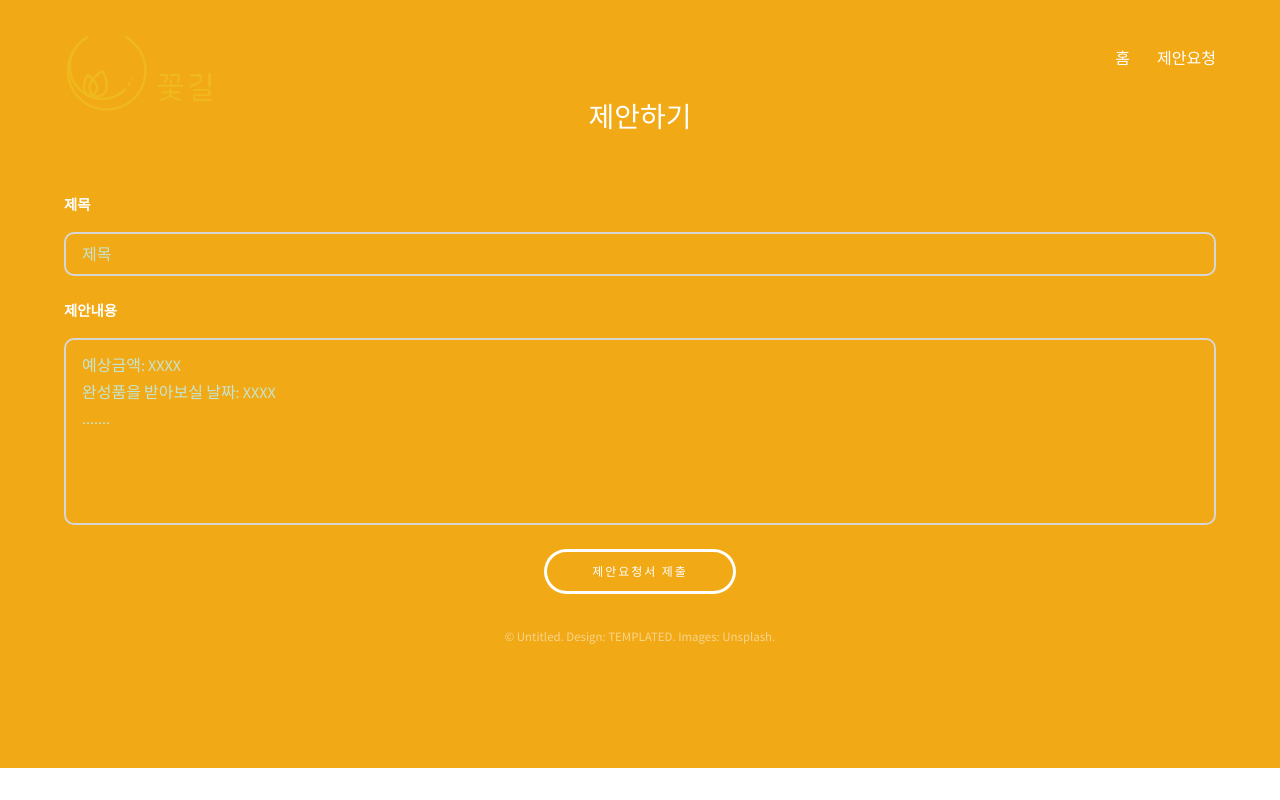
After one commit to Saebyeol98/flowerRoad, a Django app: template board/templates/board/suggest.html in a window 1280 px wide. The commit adds this page. Run offline with Django 3.2, Linux system fonts and the light colour scheme; the template is opened without the code that fills it, so the values that code supplies are empty; some libraries are stand-ins or nearby versions.

Commit message:
Added Suggest Page

```diff
--- /dev/null
+++ b/board/templates/board/suggest.html
@@ -0,0 +1,54 @@
+{% load static %}
+
+<!DOCTYPE html>
+
+<html lang="ko">
+
+<head>
+    <title>소담</title>
+    <meta charset="utf-8" />
+    <meta name="viewport" content="width=device-width, initial-scale=1" />
+    <link rel="stylesheet" href="{% static 'css/main.css' %}" />
+</head>
+
+<body>
+    <!-- Header -->
+    <header id="header">
+            <div class="inner">
+                <a href="{% url 'members:main' %}" class="logo"><img src="/static/image/logo2.png"></a>
+                <nav id="nav">
+                    <a href="{% url 'members:main' %}">홈</a>
+                    <a href="{% url 'board:suggest' %}">제안요청</a>
+                </nav>
+                <a href="#navPanel" class="navPanelToggle"><span class="fa fa-bars"></span></a>
+            </div>
+        </header>
+
+    <footer id="footer">
+        <div class="inner">
+
+            <h3>제안하기</h3>
+
+            <form action="#" method="post">
+                {% csrf_token %}
+                <div class="field  first">
+                    <label for="name">제목</label>
+                    <input name="name" id="name" type="text" placeholder="제목">
+                </div>
+                <div class="field">
+                    <label for="message">제안내용</label>
+                    <textarea name="message" id="message" rows="6" placeholder="예상금액: XXXX&#13;&#10;완성품을 받아보실 날짜: XXXX&#13;&#10;......."></textarea>
+                </div>
+                <ul class="actions">
+                    <li><input value="제안요청서 제출" class="button alt" type="submit"></li>
+                </ul>
+            </form>
+
+            <div class="copyright">
+                &copy; Untitled. Design: <a href="https://templated.co">TEMPLATED</a>. Images: <a href="https://unsplash.com">Unsplash</a>.
+            </div>
+
+        </div>
+    </footer>
+</body>
+</html>
--- a/board/urls.py
+++ b/board/urls.py
@@ -7,4 +7,5 @@ urlpatterns = [
     path('', views.setData, name='setData'),
     path('select',views.selectBoard,name='select'),
     path('man', views.man, name='man'),
+    path('suggest', views.suggest, name='suggest'),
 ]
--- a/board/views.py
+++ b/board/views.py
@@ -51,3 +51,7 @@ def selectBoard(request) :
 
 def man(request):
     return render(request, "board/board_manager.html", {})
+
+
+def suggest(request):
+    return render(request, "board/suggest.html", {})
--- a/members/templates/members/main.html
+++ b/members/templates/members/main.html
@@ -20,9 +20,8 @@
 				<div class="inner">
 					<a href="{% url 'members:main' %}" class="logo"><img src="/static/image/logo2.png"></a>
 					<nav id="nav">
-						<a href="{% url 'members:main' %}">Home</a>
-						<a href="{% url 'members:main' %}">Generic</a>
-						<a href="{% url 'members:main' %}">Elements</a>
+						<a href="{% url 'members:main' %}">홈</a>
+						<a href="{% url 'board:suggest' %}">제안요청</a>
 					</nav>
 					<a href="#navPanel" class="navPanelToggle"><span class="fa fa-bars"></span></a>
 				</div>
```
Also changed, not shown: members/templates/members/login.html (+10 -2 lines).
